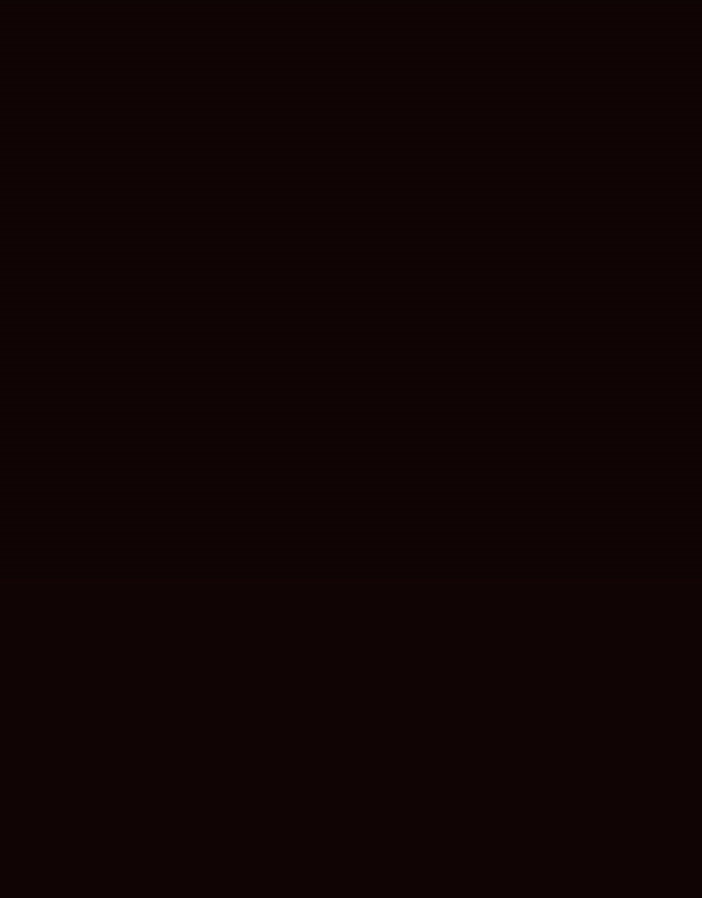
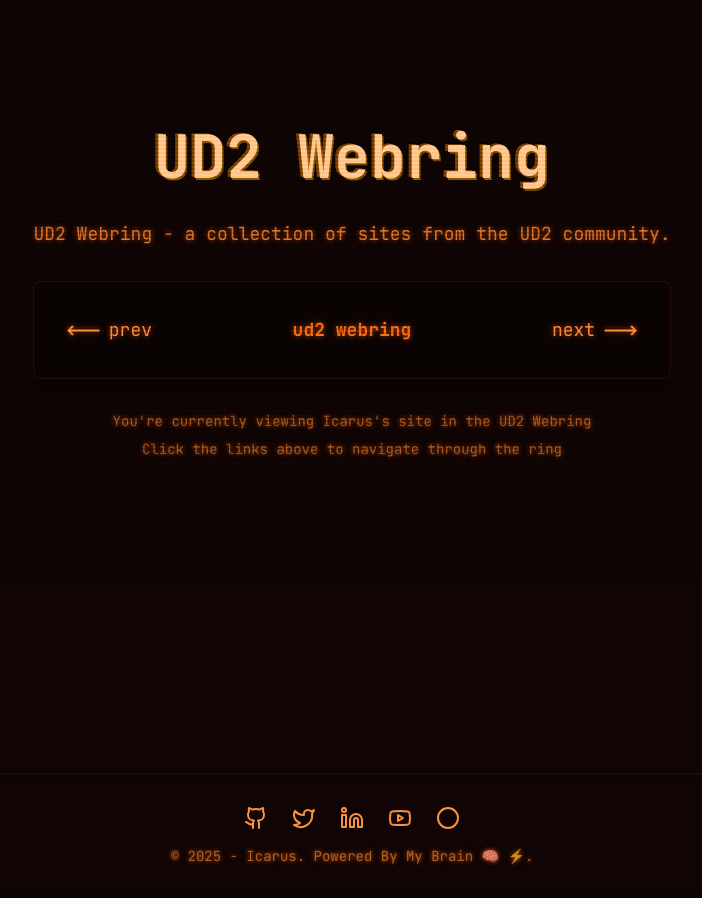
Before and after one commit to 0xIcarus/icarus-website, a Next.js app: page /webring in a window 1280 px wide. Before the commit this address had no page. Shown: the part 220-1118 px from the top of the page, without its empty margins (288-990 px from the left). Before the commit the page ends 800 px from the top, so only its background shows below. Built offline with nearby package versions, Linux system fonts and the light colour scheme.

Commit message:
feat: add ud2 webring

```diff
--- /dev/null
+++ b/src/app/components/ClientOnly.tsx
@@ -0,0 +1,22 @@
+'use client';
+
+import { ReactNode, useEffect, useState } from 'react';
+
+interface ClientOnlyProps {
+  children: ReactNode;
+  fallback?: ReactNode;
+}
+
+export default function ClientOnly({ children, fallback = null }: ClientOnlyProps) {
+  const [hasMounted, setHasMounted] = useState(false);
+
+  useEffect(() => {
+    setHasMounted(true);
+  }, []);
+
+  if (!hasMounted) {
+    return <>{fallback}</>;
+  }
+
+  return <>{children}</>;
+}
--- a/src/app/components/Footer.tsx
+++ b/src/app/components/Footer.tsx
@@ -1,4 +1,5 @@
-import { Github, Twitter, Linkedin, Youtube } from "lucide-react";
+import { Github, Twitter, Linkedin, Youtube, Circle } from "lucide-react";
+import IconWrapper from "./IconWrapper";
 
 export default function Footer() {
   const socialLinks = [
@@ -20,6 +21,12 @@
     },
   ];
 
+  const webringLink = {
+    icon: Circle,
+    href: "/webring",
+    label: "UD2 Webring",
+  };
+
   return (
     <footer className="border-t border-orange-900/30 py-8 mt-12 backdrop-blur-sm shadow-sm shadow-black/50">
       <div className="max-w-7xl mx-auto px-4 sm:px-6 lg:px-8">
@@ -33,10 +40,21 @@
                 rel="noopener noreferrer"
                 className="text-orange-400 hover:text-orange-300 transition-colors"
               >
-                <social.icon className="h-6 w-6" />
+                <IconWrapper className="h-6 w-6">
+                  <social.icon className="h-6 w-6" />
+                </IconWrapper>
                 <span className="sr-only">{social.label}</span>
               </a>
             ))}
+            <a
+              href={webringLink.href}
+              className="text-orange-400 hover:text-orange-300 transition-colors"
+            >
+              <IconWrapper className="h-6 w-6">
+                <webringLink.icon className="h-6 w-6" />
+              </IconWrapper>
+              <span className="sr-only">{webringLink.label}</span>
+            </a>
           </div>
           <p className="text-orange-400/60 text-sm">
             © {new Date().getFullYear()} - Icarus. Powered By My Brain 🧠 ⚡.
--- /dev/null
+++ b/src/app/components/IconWrapper.tsx
@@ -0,0 +1,23 @@
+"use client";
+
+import { ReactNode, useEffect, useState } from "react";
+
+interface IconWrapperProps {
+  children: ReactNode;
+  className?: string;
+}
+
+export default function IconWrapper({ children, className = "" }: IconWrapperProps) {
+  const [mounted, setMounted] = useState(false);
+
+  useEffect(() => {
+    setMounted(true);
+  }, []);
+
+  // Only render the icon after the component has mounted on the client
+  if (!mounted) {
+    return <div className={className} style={{ width: '1em', height: '1em' }} />;
+  }
+
+  return <div className={className}>{children}</div>;
+}
--- a/src/app/components/Navbar.tsx
+++ b/src/app/components/Navbar.tsx
@@ -4,6 +4,7 @@
 import Link from "next/link";
 import { useState, useEffect } from "react";
 import { Menu, X } from "lucide-react";
+import IconWrapper from "./IconWrapper";
 export default function Navbar() {
   const [isOpen, setIsOpen] = useState(false);
 
@@ -71,7 +72,9 @@
                 onClick={() => setIsOpen(!isOpen)}
                 className="text-orange-400/70 hover:text-orange-300 p-2"
               >
-                {isOpen ? <X size={24} /> : <Menu size={24} />}
+                <IconWrapper>
+                  {isOpen ? <X size={24} /> : <Menu size={24} />}
+                </IconWrapper>
               </button>
             </div>
           </div>
--- a/src/app/components/RetroButton.tsx
+++ b/src/app/components/RetroButton.tsx
@@ -24,7 +24,11 @@
         <div className="group relative">
           <div className="absolute -inset-0.5 bg-gradient-to-r from-orange-600 to-orange-400 opacity-50 blur group-hover:opacity-75 transition duration-300"></div>
           <div className="relative flex items-center bg-[#100404] px-6 py-4 border border-orange-500/30">
-            {icon && <span className="mr-3 text-orange-400">{icon}</span>}
+            {icon && (
+              <span className="mr-3 text-orange-400">
+                {icon}
+              </span>
+            )}
             <span className="relative font-mono text-lg text-orange-400 group-hover:text-orange-300 transition-colors">
               {text}
             </span>
--- a/src/app/layout.tsx
+++ b/src/app/layout.tsx
@@ -16,8 +16,79 @@
           rel="stylesheet"
         />
         <title>Icarus</title>
+        <script
+          dangerouslySetInnerHTML={{
+            __html: `
+              // Aggressive Dark Reader attribute cleanup to prevent hydration mismatches
+              (function() {
+                function removeDarkReaderAttributes() {
+                  // Remove all Dark Reader related attributes and styles
+                  const selectors = [
+                    '[data-darkreader-inline-stroke]',
+                    '[data-darkreader-inline-fill]',
+                    '[data-darkreader-inline-bgcolor]',
+                    '[data-darkreader-inline-color]',
+                    '[style*="--darkreader-inline-stroke"]',
+                    '[style*="--darkreader-inline-fill"]',
+                    '[style*="--darkreader-inline-bgcolor"]',
+                    '[style*="--darkreader-inline-color"]'
+                  ];
+
+                  selectors.forEach(selector => {
+                    const elements = document.querySelectorAll(selector);
+                    elements.forEach(el => {
+                      // Remove data attributes
+                      el.removeAttribute('data-darkreader-inline-stroke');
+                      el.removeAttribute('data-darkreader-inline-fill');
+                      el.removeAttribute('data-darkreader-inline-bgcolor');
+                      el.removeAttribute('data-darkreader-inline-color');
+
+                      // Remove CSS custom properties
+                      if (el.style) {
+                        el.style.removeProperty('--darkreader-inline-stroke');
+                        el.style.removeProperty('--darkreader-inline-fill');
+                        el.style.removeProperty('--darkreader-inline-bgcolor');
+                        el.style.removeProperty('--darkreader-inline-color');
+                      }
+                    });
+                  });
+                }
+
+                // Run immediately
+                removeDarkReaderAttributes();
+
+                // Run after DOM is ready
+                if (document.readyState === 'loading') {
+                  document.addEventListener('DOMContentLoaded', removeDarkReaderAttributes);
+                }
+
+                // Run after window load
+                window.addEventListener('load', removeDarkReaderAttributes);
+
+                // Run more frequently to catch new elements
+                setInterval(removeDarkReaderAttributes, 50);
+
+                // Use MutationObserver to catch dynamically added elements
+                if (typeof MutationObserver !== 'undefined') {
+                  const observer = new MutationObserver(function(mutations) {
+                    mutations.forEach(function(mutation) {
+                      if (mutation.type === 'childList') {
+                        removeDarkReaderAttributes();
+                      }
+                    });
+                  });
+
+                  observer.observe(document.body, {
+                    childList: true,
+                    subtree: true
+                  });
+                }
+              })();
+            `,
+          }}
+        />
       </head>
-      <body className="min-h-screen flex flex-col crt">
+      <body className="min-h-screen flex flex-col crt" suppressHydrationWarning>
         <ThemeProvider attribute="class">
           <Navbar />
           <div className="flex-grow w-full max-w-7xl mx-auto px-4 sm:px-6 lg:px-8">
--- a/src/app/page.tsx
+++ b/src/app/page.tsx
@@ -4,6 +4,7 @@
 import RetroButton from "./components/RetroButton";
 import { Terminal, Code2, Boxes } from "lucide-react";
 import { useEffect, useState } from "react";
+import IconWrapper from "./components/IconWrapper";
 
 export default function HomePage() {
   const [mounted, setMounted] = useState(false);
@@ -100,17 +101,17 @@
           <RetroButton
             href="/about"
             text="WHOAMI"
-            icon={<Terminal className="w-5 h-5" />}
+            icon={<IconWrapper><Terminal className="w-5 h-5" /></IconWrapper>}
           />
           <RetroButton
             href="/projects"
             text="PROJECTS"
-            icon={<Code2 className="w-5 h-5" />}
+            icon={<IconWrapper><Code2 className="w-5 h-5" /></IconWrapper>}
           />
           <RetroButton
             href="/blog"
             text="BLOG"
-            icon={<Boxes className="w-5 h-5" />}
+            icon={<IconWrapper><Boxes className="w-5 h-5" /></IconWrapper>}
           />
         </motion.div>
       </motion.div>
--- a/src/app/styles/globals.css
+++ b/src/app/styles/globals.css
@@ -176,3 +176,12 @@
   background: rgba(251, 146, 60, 0.3);
   color: rgb(251, 146, 60);
 }
+
+/* Suppress browser extension modifications that cause hydration mismatches */
+[data-darkreader-inline-stroke] {
+  stroke: currentColor !important;
+}
+
+[style*="--darkreader-inline-stroke"] {
+  stroke: currentColor !important;
+}
--- /dev/null
+++ b/src/app/webring/page.tsx
@@ -0,0 +1,47 @@
+export default function WebringPage() {
+  return (
+    <div className="min-h-screen flex flex-col items-center justify-center">
+      <div className="text-center space-y-8 max-w-2xl mx-auto px-4">
+        <h1 className="text-4xl md:text-6xl font-bold glitch-text">
+          UD2 Webring
+        </h1>
+
+        <p className="text-orange-400/80 text-lg leading-relaxed">
+          UD2 Webring - a collection of sites from the UD2 community.
+        </p>
+
+        <div className="bg-black/20 border border-orange-900/30 rounded-lg p-8 backdrop-blur-sm shadow-lg shadow-black/50">
+          <nav className="ud2-webring flex items-center justify-between space-x-4 text-lg">
+            <a
+              href="https://ud2.rip/api/webring?member=icarus&dir=prev"
+              className="text-orange-400 hover:text-orange-300 transition-colors duration-200 hover:scale-105 flex items-center space-x-2"
+            >
+              <span className="text-2xl">⟵</span>
+              <span>prev</span>
+            </a>
+
+            <a
+              href="https://ud2.rip/webring"
+              className="text-orange-500 hover:text-orange-400 transition-colors duration-200 hover:scale-105 font-semibold"
+            >
+              ud2 webring
+            </a>
+
+            <a
+              href="https://ud2.rip/api/webring?member=icarus&dir=next"
+              className="text-orange-400 hover:text-orange-300 transition-colors duration-200 hover:scale-105 flex items-center space-x-2"
+            >
+              <span>next</span>
+              <span className="text-2xl">⟶</span>
+            </a>
+          </nav>
+        </div>
+
+        <div className="text-orange-400/60 text-sm space-y-2">
+          <p>You're currently viewing Icarus's site in the UD2 Webring</p>
+          <p>Click the links above to navigate through the ring</p>
+        </div>
+      </div>
+    </div>
+  );
+}
```
Also changed, not shown: src/app/components/Gallery.tsx (+10 -3 lines).
